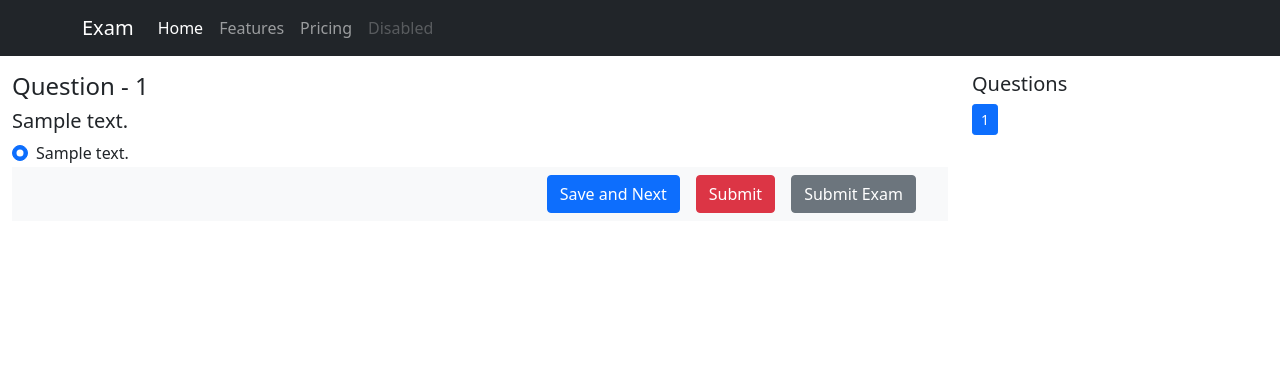
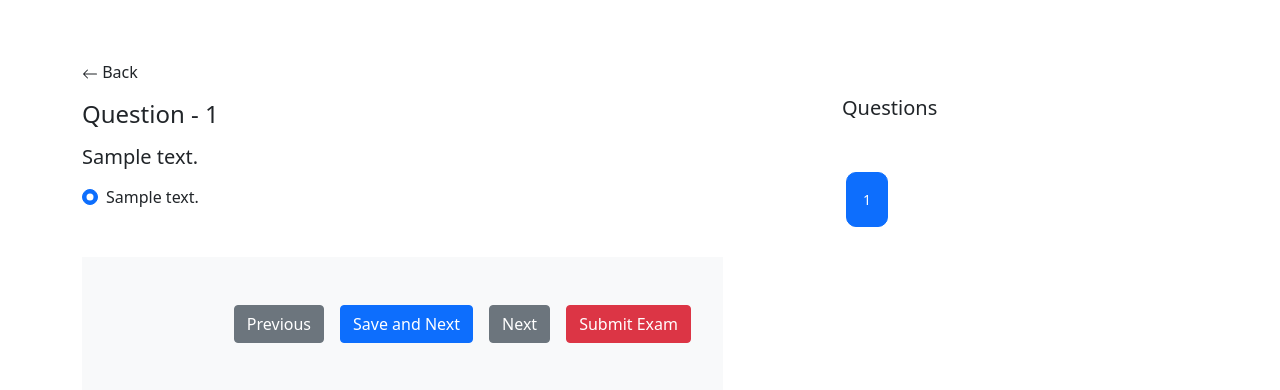
Before and after one commit to santoshkpatro/classportal, a Django app: page /exams/00000000-0000-0000-0000-000000000001/questions/ in a window 1280 px wide. Shown: the top 390 px of the page. Run offline with Django 4.2, Linux system fonts and the light colour scheme; a user stored in the database is signed in; tables that the repository leaves empty hold one stand-in row (values such as "Sample post").

Commit message:
score page added

```diff
--- a/exams/urls.py
+++ b/exams/urls.py
@@ -10,4 +10,5 @@ urlpatterns = [
     path('<uuid:subject_id>/questions/', views.question_detail, name='exam_subject_questions'),
     path('<uuid:subject_id>/score/', views.subject_score_detail, name='exam_subject_score_detail'),
     path('<uuid:question_id>/response/', views.question_response, name='exam_subject_question_response'),
+    path('<uuid:subject_id>/report/', views.subject_report, name='exam_subject_report'),
 ]
--- a/exams/views.py
+++ b/exams/views.py
@@ -1,4 +1,3 @@
-from sqlite3 import complete_statement
 from django.shortcuts import render, redirect
 from django.urls import reverse
 from django.utils import timezone
@@ -16,7 +15,8 @@ def dashboard(request):
     subjects = subjects.difference(complete_subjects).difference(incomplete_subjects)
     context = {
         'subjects': subjects,
-        'incomplete_subjects': incomplete_subjects
+        'incomplete_subjects': incomplete_subjects,
+        'complete_subjects': complete_subjects,
     }
 
     return render(request, 'exams/dashboard.html', context=context)
@@ -132,14 +132,16 @@ def subject_score_detail(request, subject_id):
     try:
         subject = Subject.objects.get(id=subject_id)
         questions = Question.objects.filter(subject=subject)
-        responses = Response.objects.filter(question__in=questions, user=request.user)
+        responses = Response.objects.filter(question__in=questions, user=request.user).order_by('question__order')
         score = responses.aggregate(Sum('score'))['score__sum']
+        total_score = questions.aggregate(Sum('score'))['score__sum']
 
         context = {
             'subject': subject,
             'questions': questions,
             'responses': responses,
-            'score': score
+            'score': score,
+            'total_score': total_score
         }
         return render(request, 'exams/subject_score_detail.html', context=context)
     except Subject.DoesNotExist:
@@ -165,3 +167,15 @@ def end_exam(request, subject_id):
     user_subject.save()
 
     return redirect('exam_subject_score_detail', subject_id=subject.id)
+
+
+def subject_report(request, subject_id):
+    try:
+        subject = Subject.objects.get(id=subject_id, is_active=True)
+    except Subject.DoesNotExist:
+        messages.warning(request, 'No subject info found')
+        return redirect('exam_dashboard')
+
+    responses = Response.objects.filter(user=request.user, question__subject=subject)
+    print(responses)
+    return render(request, 'exams/subject_report.html')
--- a/forums/views.py
+++ b/forums/views.py
@@ -1,3 +1 @@
 from django.shortcuts import render
-
-# Create your views here.
--- a/templates/exam_base.html
+++ b/templates/exam_base.html
@@ -21,7 +21,7 @@
     </title>
   </head>
   <body>
-    <nav class="navbar navbar-expand-lg navbar-dark bg-dark">
+    <!-- <nav class="navbar navbar-expand-lg navbar-dark bg-dark">
       <div class="container">
         <a class="navbar-brand" href="#">Exam</a>
         <button class="navbar-toggler" type="button" data-bs-toggle="collapse" data-bs-target="#navbarNavAltMarkup" aria-controls="navbarNavAltMarkup" aria-expanded="false" aria-label="Toggle navigation">
@@ -36,7 +36,7 @@
           </div>
         </div>
       </div>
-    </nav>
+    </nav> -->
 
     <!-- Main block -->
     {% block main %}
--- a/templates/exams/question_detail.html
+++ b/templates/exams/question_detail.html
@@ -1,16 +1,37 @@
 {% extends 'exam_base.html' %}
 
+{% block style %}
+<style>
+  .back-btn {
+    cursor: pointer;
+    margin: 12px 0px;
+  }
+  .back-btn:hover {
+    color: #777;
+  }
+  .question-cloud-btns {
+    border-radius: 10px;
+  }
+</style>
+{% endblock style %}
+
 {% block main %}
-<div class="container-fluid">
-    <div class="row mt-3">
-        <div class="col-9">
+<div class="container">
+    <div class="row mt-5">
+        <div class="col-7">
+            <div class="back-btn">
+              <svg xmlns="http://www.w3.org/2000/svg" width="16" height="16" fill="currentColor" class="bi bi-arrow-left" viewBox="0 0 16 16">
+                <path fill-rule="evenodd" d="M15 8a.5.5 0 0 0-.5-.5H2.707l3.147-3.146a.5.5 0 1 0-.708-.708l-4 4a.5.5 0 0 0 0 .708l4 4a.5.5 0 0 0 .708-.708L2.707 8.5H14.5A.5.5 0 0 0 15 8z"/>
+              </svg>
+              Back
+            </div>
             <form action="{% url 'exam_subject_question_response' question_id=selected_question.id %}" method="get">
-                <h4>Question - {{ selected_question.order }}</h4>
-                <h5>{{ selected_question.question_text }}</h5>
+                <h4 class="my-3">Question - {{ selected_question.order }}</h4>
+                <h5 class="my-3">{{ selected_question.question_text }}</h5>
 
                 {% if existing_response is not None %}
                     {% for option in options %}
-                    <div class="form-check">
+                    <div class="form-check my-3">
                         <input class="form-check-input" type="radio" name="option_id"
                             value="{{ option.id }}" {% if existing_response.option == option %}checked{% endif %}>
                         <label class="form-check-label" for="exampleRadios1">
@@ -20,9 +41,9 @@
                     {% endfor %}
                 {% else %}
                     {% for option in options %}
-                    <div class="form-check">
+                    <div class="form-check my-3">
                         <input class="form-check-input" type="radio" name="option_id"
-                            value="{{ option.id }}">
+                            value="{{ option.id }}" required>
                         <label class="form-check-label" for="exampleRadios1">
                             {{ option.option_text }}
                         </label>
@@ -31,48 +52,29 @@
                 {% endif %}
 
                 <!-- Bottom Bar -->
-                <nav class="navbar navbar-expand-lg navbar-light bg-light">
+                <nav class="navbar navbar-expand-lg navbar-light bg-light mt-5 py-5">
                     <div class="container-fluid">
                       <button class="navbar-toggler" type="button" data-bs-toggle="collapse" data-bs-target="#navbarSupportedContent" aria-controls="navbarSupportedContent" aria-expanded="false" aria-label="Toggle navigation">
                         <span class="navbar-toggler-icon"></span>
                       </button>
                       <div class="collapse navbar-collapse" id="navbarSupportedContent">
                         <ul class="navbar-nav me-auto mb-2 mb-lg-0">
-                          <!-- <li class="nav-item">
-                            <a class="nav-link active" aria-current="page" href="#">Home</a>
-                          </li>
-                          <li class="nav-item">
-                            <a class="nav-link" href="#">Link</a>
-                          </li>
-                          <li class="nav-item dropdown">
-                            <a class="nav-link dropdown-toggle" href="#" id="navbarDropdown" role="button" data-bs-toggle="dropdown" aria-expanded="false">
-                              Dropdown
-                            </a>
-                            <ul class="dropdown-menu" aria-labelledby="navbarDropdown">
-                              <li><a class="dropdown-item" href="#">Action</a></li>
-                              <li><a class="dropdown-item" href="#">Another action</a></li>
-                              <li><hr class="dropdown-divider"></li>
-                              <li><a class="dropdown-item" href="#">Something else here</a></li>
-                            </ul>
-                          </li>
-                          <li class="nav-item">
-                            <a class="nav-link disabled">Disabled</a>
-                          </li> -->
                         </ul>
                         <ul class="navbar-nav">
+                            <a class="btn btn-secondary mx-2" href="{% url 'exam_subject_questions' subject_id=subject.id %}?order={{ selected_question.order|add:-1 }}">Previous</a>
                             <button class="btn btn-primary mx-2" type="submit">Save and Next</button>
-                            <a class="btn btn-danger mx-2" href="{% url 'exam_subject_score_detail' subject_id=subject.id %}" type="submit">Submit</a>
-                            <a class="btn btn-secondary mx-2" href="{% url 'exam_end_exam' subject_id=subject.id %}">Submit Exam</a>
+                            <a class="btn btn-secondary mx-2" href="{% url 'exam_subject_questions' subject_id=subject.id %}?order={{ selected_question.order|add:1 }}">Next</a>
+                            <a class="btn btn-danger mx-2" href="{% url 'exam_end_exam' subject_id=subject.id %}">Submit Exam</a>
                         </ul>
                       </div>
                     </div>
                   </nav>
             </form>
         </div>
-        <div class="col-3">
-            <h5>Questions</h5>
+        <div class="col-4 offset-1">
+            <h5 class="my-5">Questions</h5>
             {% for question in questions %}
-                <a class="btn btn-sm btn-{% if question == selected_question %}primary{% else %}secondary{% endif %}"
+                <a class="btn btn-sm question-cloud-btns m-1 p-3 btn-{% if question == selected_question %}primary{% else %}secondary{% endif %}"
                 href="{% url 'exam_subject_questions' subject_id=subject.id %}?order={{ question.order }}">{{ question.order }}</a>
             {% endfor %}
         </div>
```
Also changed, not shown: templates/exams/dashboard.html (+20 -2 lines), templates/exams/subject_report.html (added, +7 -0 lines), templates/exams/subject_score_detail.html (+19 -0 lines), forums/urls.py (added).
